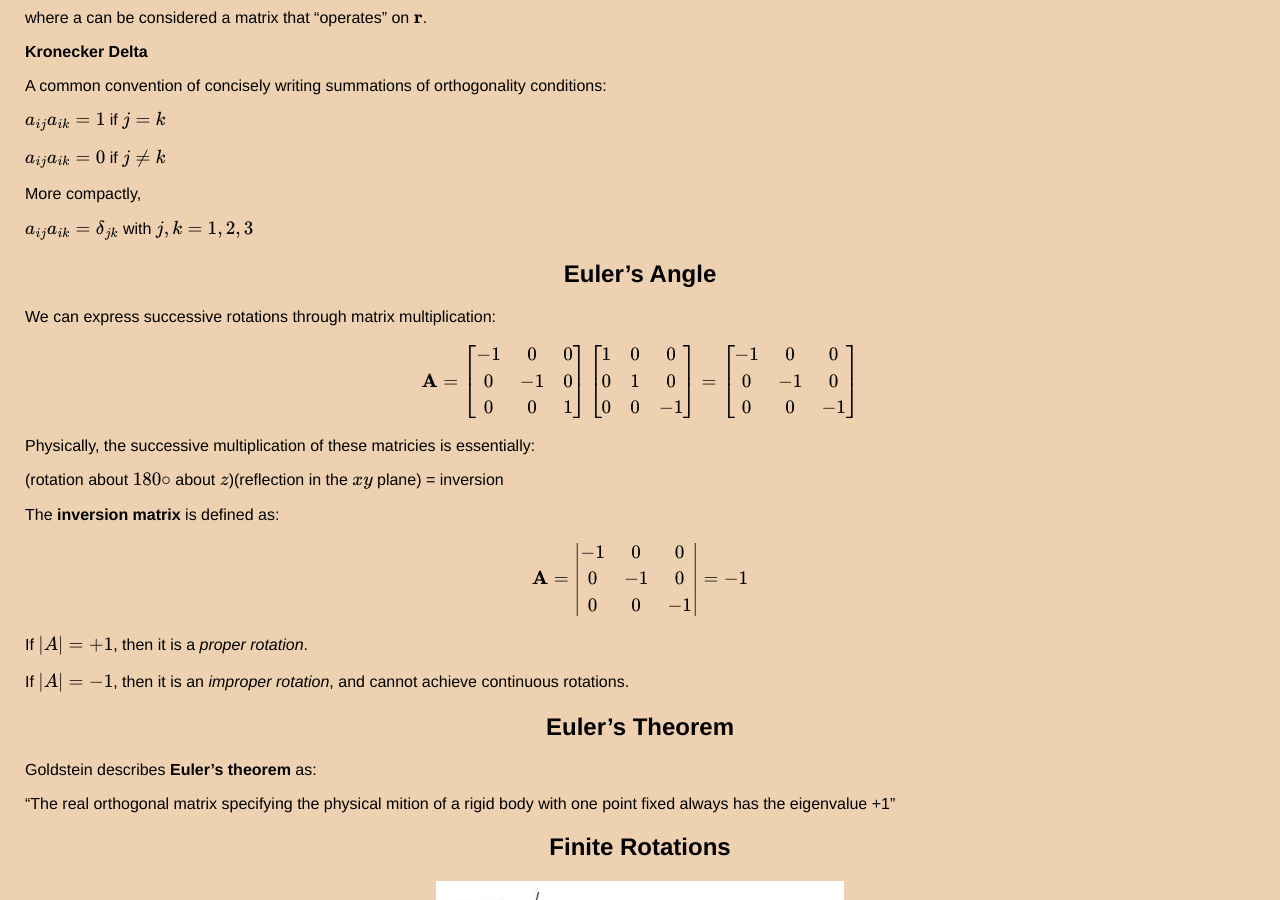
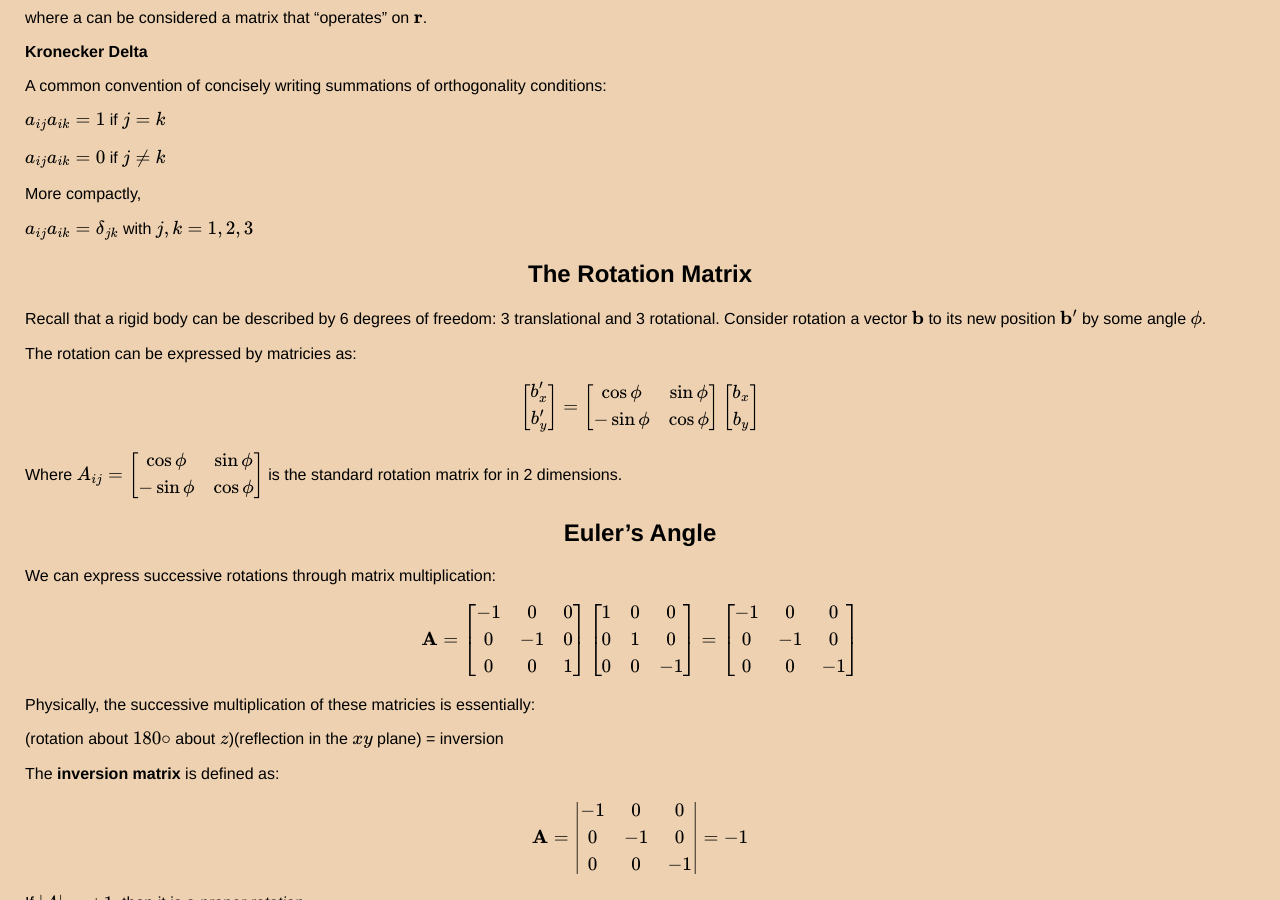
Before and after one commit to thaihangchung7/thaihangchung7.github.io, a Jekyll site: the page built from _notes/classical2.md, in a window 1280 px wide and 900 px high, scrolled down 14361 px. Built offline with Jekyll 4.4.1, drawn with Linux system fonts in a browser that asks for light colours; formulas are drawn with MathJax 3; some of the changed text lies outside the part shown.

Commit message:
Adding Rotation matrix

```diff
--- a/_notes/classical2.md
+++ b/_notes/classical2.md
@@ -537,7 +537,7 @@ $$ (x,y,z) + $$ basis $$ (\hat{i}, \hat{j}, \hat{k})$$
 
 2) Establish the basis that is fixed to the rotating body:
 
-$$ (x',y',z') + $$ basis $$ (\hat{i}', \hat{j}',\hat{k}'$$
+$$ (x',y',z') + $$ basis $$ (\hat{i}', \hat{j}',\hat{k}')$$
 
 The velocity and acceleration of $$\vec{R}$$ can be written as
 
@@ -631,6 +631,39 @@ More compactly,
 
 $$ a_{ij} a_{ik} = \delta_{jk} $$ with $$j,k = 1,2,3$$
 
+## The Rotation Matrix
+
+Recall that a rigid body can be described by 6 degrees of freedom: 3 translational and 3 rotational. Consider rotation a vector $$ \v{b} $$ to its new position $$\v{b}'$$ by some angle $$\phi$$.
+
+The rotation can be expressed by matricies as:
+
+
+$$
+\begin{bmatrix}
+b'_{x} \\
+b'_{y}
+\end{bmatrix}
+
+=
+\begin{bmatrix}
+\cos\phi & \sin\phi \\
+-\sin\phi & \cos\phi
+\end{bmatrix}
+
+\begin{bmatrix}
+b_{x} \\
+b_{y}
+\end{bmatrix}
+
+$$
+
+Where $$A_{ij} = \begin{bmatrix}
+\cos\phi & \sin\phi \\
+-\sin\phi & \cos\phi
+\end{bmatrix}$$
+is the standard rotation matrix for in 2 dimensions.
+
+
 ## Euler's Angle
 
 We can express successive rotations through matrix multiplication:
@@ -721,7 +754,9 @@ $$ \vec{I}_{xx} = \int_{V} \rho(\vec{r}) (r^{2} - x^{2}) dV $$
 
 In the standard three dimensional cartesian space, a **Tensor** of the $$N$$th rank may be defined as:
 
-$$\vec{T}_{ijk...}  $$ ; with $$ 3^{N}$$ components and $$N$$ indicies,
+$$\vec{T}_{ijk...}$$  (with $$N$$ indicies)
+
+In English, a tensor of rank $$N$$ has $$ 3^{N}$$ components and $$N$$ indicies,
 
 that can transform under an orthoganal transformation of coodintes, $$ A $$ according to the following scheme:
 
```
